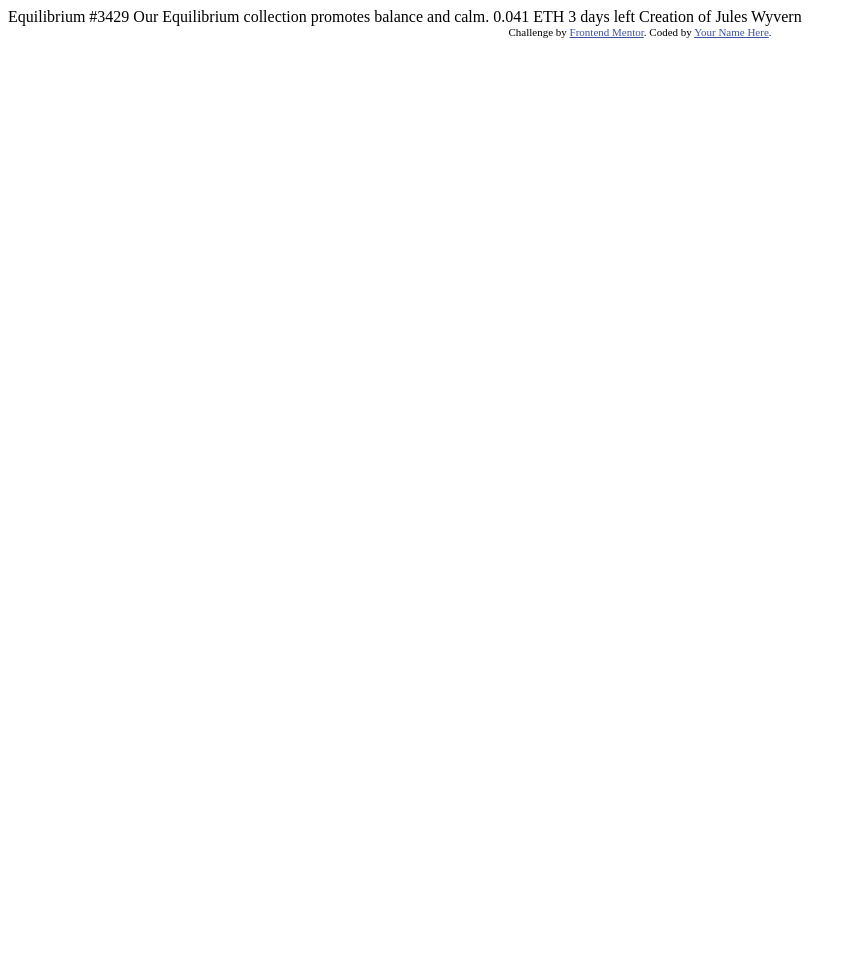
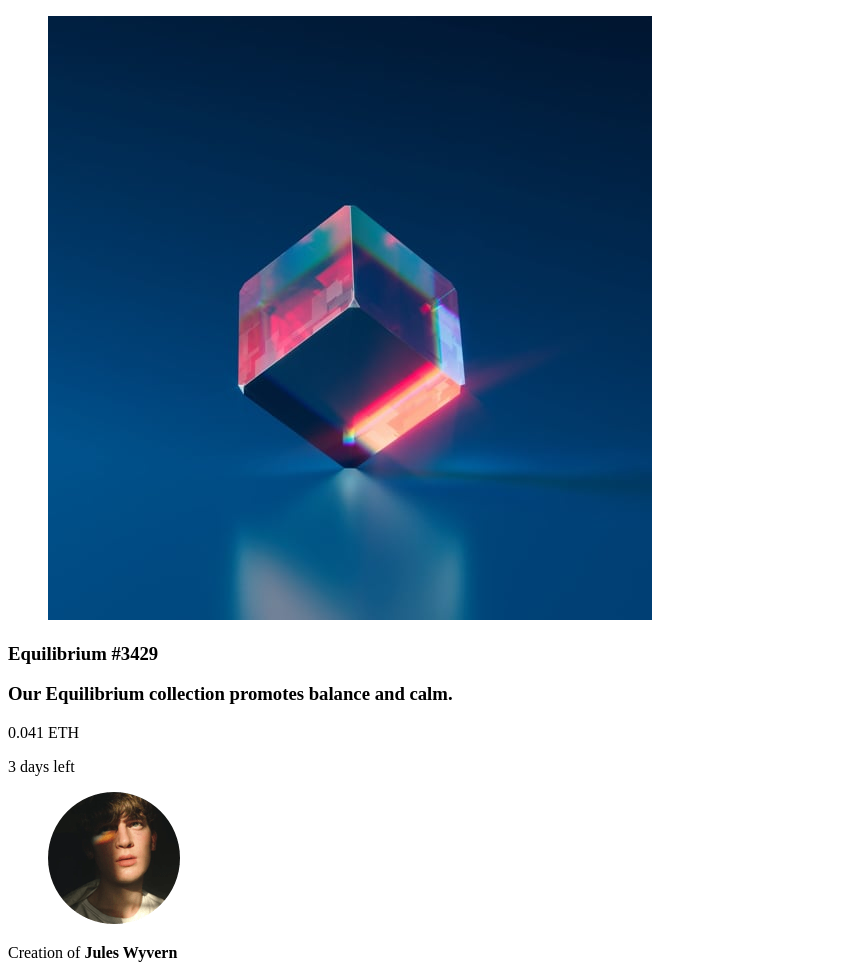
Before and after one commit to Beginneraboutlife116/NFT_component-frontend_mentor, a plain HTML site: page nft-preview-card-component-main/index.html in a window 1280 px wide. Shown: the whole page, without its empty margins (0-857 px from the left). Before the commit the page ends 800 px from the top, so only its background shows below. Drawn offline with Linux system fonts and the light colour scheme.

Commit message:
finish basic html structure

```diff
--- a/nft-preview-card-component-main/index.html
+++ b/nft-preview-card-component-main/index.html
@@ -2,32 +2,30 @@
 <html lang="en">
 <head>
   <meta charset="UTF-8">
-  <meta name="viewport" content="width=device-width, initial-scale=1.0"> <!-- displays site properly based on user's device -->
-
+  <meta name="viewport" content="width=device-width, initial-scale=1.0">
   <link rel="icon" type="image/png" sizes="32x32" href="./images/favicon-32x32.png">
-
   <title>Frontend Mentor | NFT preview card component</title>
-
-  <!-- Feel free to remove these styles or customise in your own stylesheet 👍 -->
-  <style>
-    .attribution { font-size: 11px; text-align: center; }
-    .attribution a { color: hsl(228, 45%, 44%); }
-  </style>
 </head>
 <body>
-
-  Equilibrium #3429
-
-  Our Equilibrium collection promotes balance and calm.
-
-  0.041 ETH
-  3 days left
-
-  Creation of Jules Wyvern
-
-  <div class="attribution">
-    Challenge by <a href="https://www.frontendmentor.io?ref=challenge" target="_blank">Frontend Mentor</a>.
-    Coded by <a href="#">Your Name Here</a>.
-  </div>
+  <article class="card">
+    <figure class="card__picture"><img src="./images/image-equilibrium.jpg" alt=""></figure>
+    <section class="card__info">
+      <h1 class="card__info-title">Equilibrium #3429</h1>
+      <h3 class="card__info-describe">Our Equilibrium collection promotes balance and calm.</h3>
+      <p class="card__info-detail">
+        <p class="card__info-price">
+          <figure class="card__info-price--icon"></figure>
+          <span class="card__info-price--unit">0.041 ETH</span>
+        </p>
+        <time class="card__info-time">3 days left</time>
+      </p>
+    </section>
+  </article>
+  <footer class="card__creator">
+    <figure class="card__creator-avatar"><img src="./images/image-avatar.png" alt=""></figure>
+    <div>
+      <span class="card__creator-name">Creation of <strong>Jules Wyvern</strong></span>
+    </div>
+  </footer>
 </body>
 </html>
```
